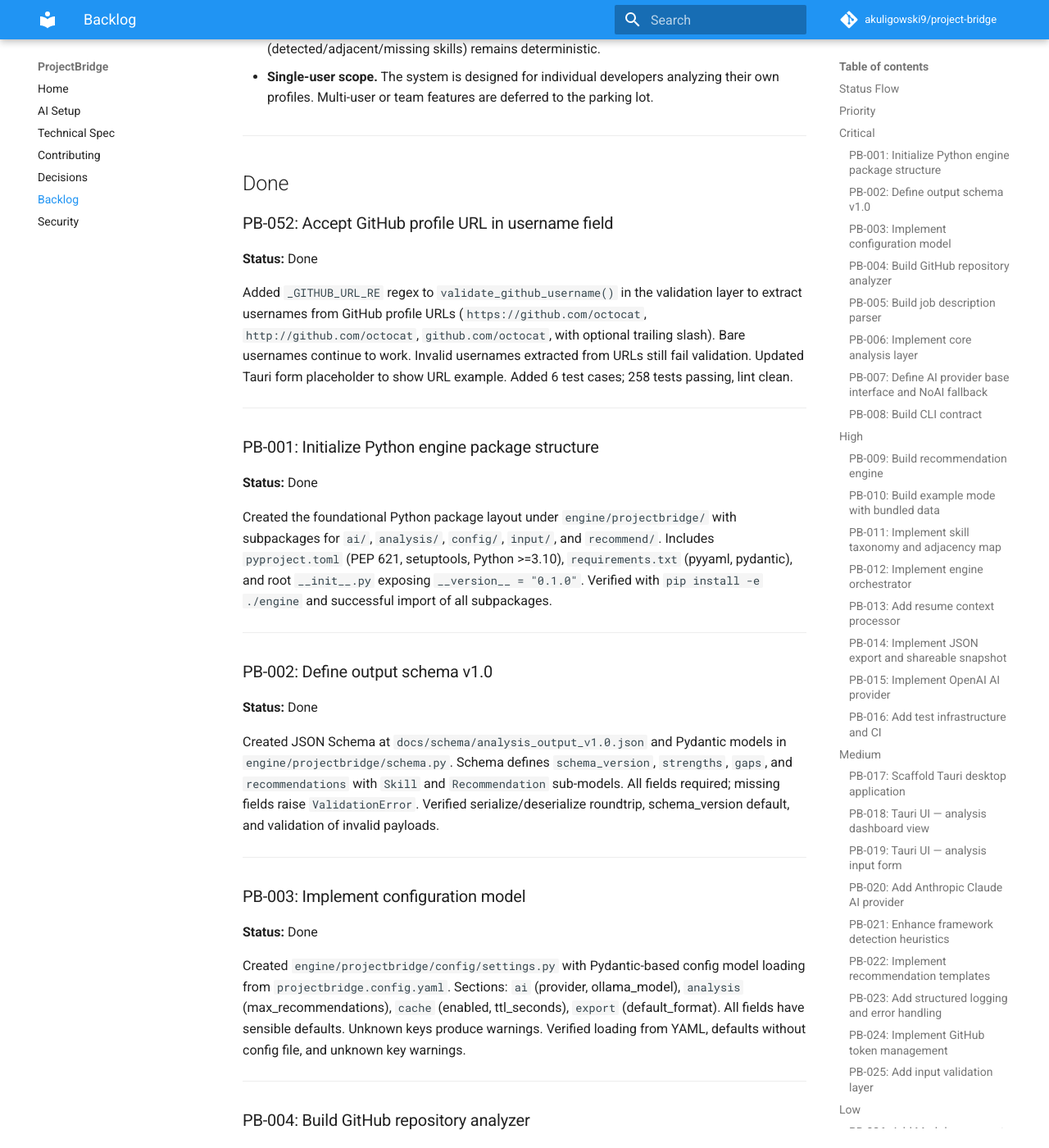
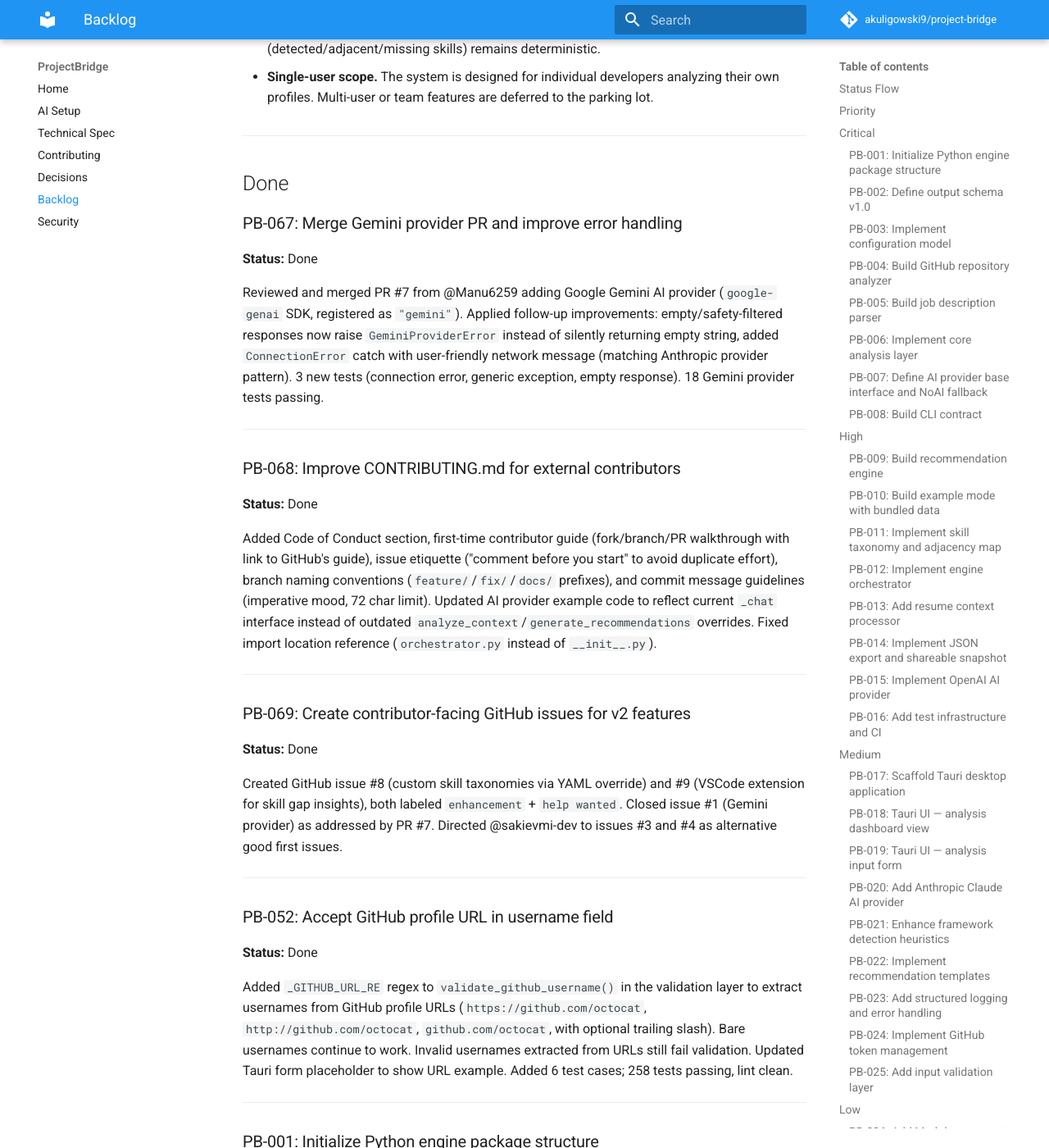
Before and after one commit to akuligowski9/project-bridge, an MkDocs documentation site: the page built from site_src/backlog.md, in a window 1280 px wide and 1400 px high, scrolled down 40556 px. Shown: the whole window at 82% size. Built offline with MkDocs 1.6.1 and Material for MkDocs 9.7.7, drawn with Linux system fonts in a browser that asks for light colours; comment, search, counter and statistics services are not loaded.

Commit message:
Add backlog items PB-067, PB-068, PB-069
PB-067: Merged Gemini provider PR, improved error handling.
PB-068: Updated CONTRIBUTING.md for external contributors.
PB-069: Created GitHub issues #8 and #9 for v2 features.

Co-Authored-By: Claude Opus 4.6 <noreply@anthropic.com>

```diff
--- a/docs/BACKLOG.md
+++ b/docs/BACKLOG.md
@@ -1281,6 +1281,30 @@ _Known limitations accepted by design._
 
 ## Done
 
+### PB-067: Merge Gemini provider PR and improve error handling
+
+**Status:** Done
+
+Reviewed and merged PR #7 from @Manu6259 adding Google Gemini AI provider (`google-genai` SDK, registered as `"gemini"`). Applied follow-up improvements: empty/safety-filtered responses now raise `GeminiProviderError` instead of silently returning empty string, added `ConnectionError` catch with user-friendly network message (matching Anthropic provider pattern). 3 new tests (connection error, generic exception, empty response). 18 Gemini provider tests passing.
+
+---
+
+### PB-068: Improve CONTRIBUTING.md for external contributors
+
+**Status:** Done
+
+Added Code of Conduct section, first-time contributor guide (fork/branch/PR walkthrough with link to GitHub's guide), issue etiquette ("comment before you start" to avoid duplicate effort), branch naming conventions (`feature/`/`fix/`/`docs/` prefixes), and commit message guidelines (imperative mood, 72 char limit). Updated AI provider example code to reflect current `_chat` interface instead of outdated `analyze_context`/`generate_recommendations` overrides. Fixed import location reference (`orchestrator.py` instead of `__init__.py`).
+
+---
+
+### PB-069: Create contributor-facing GitHub issues for v2 features
+
+**Status:** Done
+
+Created GitHub issue #8 (custom skill taxonomies via YAML override) and #9 (VSCode extension for skill gap insights), both labeled `enhancement` + `help wanted`. Closed issue #1 (Gemini provider) as addressed by PR #7. Directed @sakievmi-dev to issues #3 and #4 as alternative good first issues.
+
+---
+
 ### PB-052: Accept GitHub profile URL in username field
 
 **Status:** Done
```
